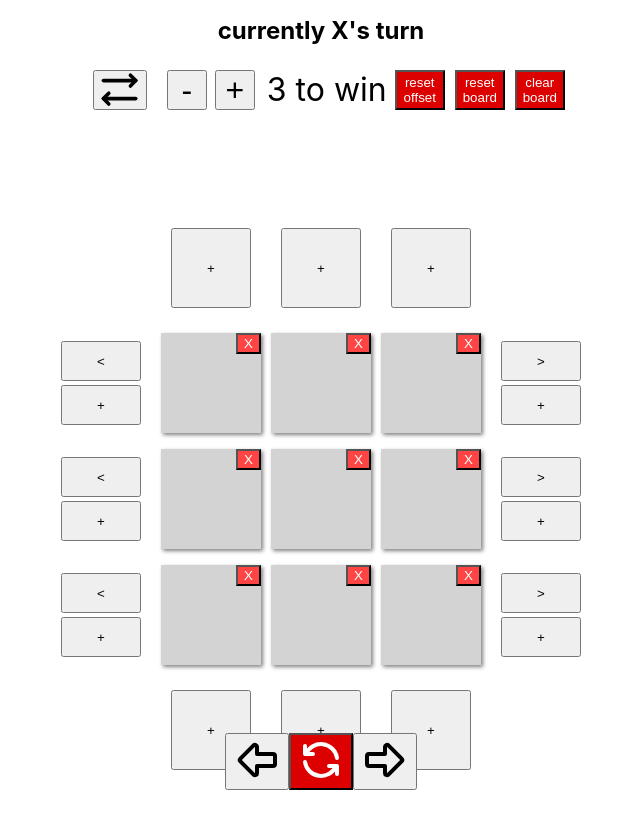
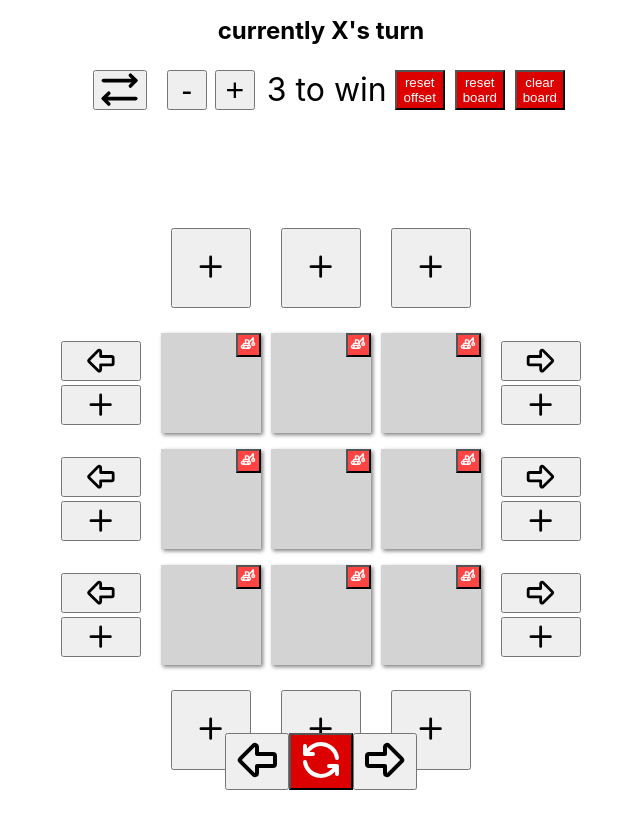
Before and after one commit to collaboracode/jaggytictactoe, a React (Create React App) app: page / in a window 1280 px wide. Shown: the top 828 px of the page, without its empty margins (319-959 px from the left). Built offline with nearby package versions, Linux system fonts and the light colour scheme.

Commit message:
added icons and improved the logic

```diff
--- a/src/components/BoardDisplay.jsx
+++ b/src/components/BoardDisplay.jsx
@@ -1,3 +1,4 @@
+import { TbArrowBigRight, TbArrowBigLeft, TbPlus, TbWreckingBall } from "react-icons/tb"
 export default function Gameboard(props) {
 
   const style = {
@@ -42,6 +43,11 @@ export default function Gameboard(props) {
 
     },
     controls: {
+      button: {
+        display: 'flex',
+        justifyContent: 'center',
+        alignItems: 'center',
+      },
       moveLeft: {
         position: 'absolute',
         left: '-100%',
@@ -92,6 +98,7 @@ export default function Gameboard(props) {
         position: 'absolute',
         right: 0,
         top: 0,
+        padding: '0px 2px'
       },
       addLeftFullBar: {
         position: 'absolute',
@@ -140,6 +147,12 @@ export default function Gameboard(props) {
       },
     },
 
+    icon: {
+      fontSize: `${props.state.tileSize / 3}px`
+    },
+    smallIcon: {
+      fontSize: `${props.state.tileSize / 6}px`
+    }
   }
 
   const handleClick = (e) => {
@@ -158,15 +171,19 @@ export default function Gameboard(props) {
   }
   const showControls = (row, col) => {
     return {
-      moveLeft: col === 0
+      moveLeft: props.state.board?.[row]?.[col] !== "blank"
+        && (col === 0
           || (
             props.state.board[row].slice(0, col).filter(item => item !== 'blank').length === 0
-          )
+            && props.state.board?.[row]?.[col] !== "blank"
+          ))
       ,
-      moveRight: col === props?.state?.board?.[row].length - 1
+      moveRight: props.state.board?.[row]?.[col] !== "blank"
+        && (col === props?.state?.board?.[row].length - 1
           || (
             props.state.board[row].slice(col + 1).filter(item => item !== 'blank').length === 0
-        )
+            && props.state.board?.[row]?.[col] !== "blank"
+          ))
       ,
       addLeft: (props?.state?.board?.[row]?.[col - 1] === undefined
         && props.state.board?.[row]?.[col] !== "blank")
@@ -175,15 +192,22 @@ export default function Gameboard(props) {
         || (col === 0
           && props.state.board?.[row]?.[col] !== "blank"),
 
-      addRight: (props.state.board?.[row]?.[col + 1] === "blank"
-        && props.state.board?.[row]?.[col] !== "blank")
-        || (props.state.board?.[row]?.[col + 1] === undefined
-          && props.state.board?.[row]?.[col] !== "blank")
-        || (col === props.state.board?.[row].length - 1
-          && props.state.board?.[row]?.[col] !== "blank"),
+      addRight: (
+        props.state.board?.[row]?.[col] !== "blank"
+      )
+        && (
+          (
+            props.state.board?.[row]?.[col + 1] === undefined
+            || props.state.board?.[row]?.[col + 1] === 'blank'
+          )
+          || (
+            props.state.board[row].slice(col + 1).filter(item => item !== 'blank').length === 0
+          )
+        ),
 
       addUp: (
         props.state.board?.[row]?.[col] !== "blank"
+      )
         && (
           props.state.board?.[row - 1]?.[col + props.state.offset[row] - props.state.offset[row - 1]] === undefined
           || props.state.board?.[row - 1]?.[col + props.state.offset[row] - props.state.offset[row - 1]] === "blank"
@@ -195,17 +219,9 @@ export default function Gameboard(props) {
         && (
           props.state.board?.[row - 1]?.[(col + 1) + props.state.offset[row] - props.state.offset[row - 1]] === undefined
           || props.state.board?.[row - 1]?.[(col + 1) + props.state.offset[row] - props.state.offset[row - 1]] === "blank"
-        )
-      )
-      // || (
-      //   props.state.board?.[row - 1]?.[col + props.state.offset[row] - props.state.offset[row - 1]] === "blank"
-      //   && props.state.board[row][col + props.state.offset[row] - props.state.offset[- 1]] !== "blank"
-      //   && props.state.board?.[row]?.[col] !== "blank"
-      // )
-      ,
+        ),
 
       addDown: (
-        (
         props.state.board?.[row + 1]?.[col + props.state.offset[row] - props.state.offset[row + 1]] === undefined
         || props.state.board?.[row + 1]?.[col + props.state.offset[row] - props.state.offset[row + 1]] === "blank"
       )
@@ -221,17 +237,8 @@ export default function Gameboard(props) {
         && (
           props.state.board?.[row + 2]?.[(col) + props.state.offset[row] - props.state.offset[row + 2]] === undefined
           || props.state.board?.[row + 2]?.[(col) + props.state.offset[row] - props.state.offset[row + 2]] === "blank"
-        )
-      )
-      // || (
-      //   props.state.board?.[row + 1]?.[col + props.state.offset[row] - props.state.offset[row + 1]] === "blank"
-      //   && props.state.board?.[row]?.[col] !== "blank"
-      // )
-      ,
+        ),
 
-      // todo make it so the remove is on all non blank spaces and use row and col to remove it with [...board[row].slice(0, col), ...board[row].slice(col)]
-      // removeLeft: col === 0 && props.state.board?.[row]?.[col] !== "blank",
-      // removeRight: col === props.state.board[row].length - 1 && props.state.board?.[row]?.[col] !== "blank",
       removeCol: props.state.board?.[row]?.[col] !== "blank"
     }
   }
@@ -269,7 +276,8 @@ export default function Gameboard(props) {
                       onClick={() => {
                         props.dispatch({ type: "offset", value: "decrement", offsetIndex: i, row: i, col: j })
                       }}
-                    >{"<"}
+                    ><TbArrowBigLeft style={style.icon} />
+                      {/* {"<"} */}
                     </button>}
                     {showControls(i, j).moveRight && <button
                       className={'btn-hover'}
@@ -277,125 +285,70 @@ export default function Gameboard(props) {
                       onClick={() => {
                         props.dispatch({ type: "offset", value: "increment", offsetIndex: i, row: i, col: j })
                       }}
-                    >{">"}
+                    ><TbArrowBigRight style={style.icon} />
+                      {/* {">"} */}
                     </button>}
-                    {/* <button
-                      className={'btn-hover'}
-                      style={{ ...style.controls.removeLeft, ...{ display: `${showControls(i, j).removeLeft === true ? '' : 'none'}` } }}
-                      data-row={i}
-                      // data-function={"col"}
-                      value={-1}
-                      onClick={() => {
-                        props.dispatch({ type: "col", value: "decrement", row: i, col: j })
-                      }}
-                    // onClick={props.handleRows}
-                    >-
-                    </button> */}
                     {showControls(i, j).removeCol && <button
                       className={'remover'}
                       style={{ ...style.controls.removeCol }}
                       data-row={i}
-                      // data-function={"col"}
-                      // value={-1}
                       onClick={() => {
                         props.dispatch({ type: "remove", row: i, col: j })
                       }}
-                    // onClick={props.handleRows}
-                    >X
+                    ><TbWreckingBall style={style.smallIcon} />
                     </button>}
                     {showControls(i, j).addLeft && <button
                       className={'btn-hover'}
                       style={{
                         // todo work on this type of logic to get bottons working nicely
-                        ...(showControls(i, j).addLeft
-                          && (showControls(i, j - 2).addRight
-                            || row[j - 2] === 'blank')
-                        )
-                          ? ((showControls(i, j).addLeft)
+                        ...(
+                          showControls(i, j).addLeft
                           && !showControls(i, j).moveLeft
                           && (row[j - 2] === 'blank' || showControls(i, j - 2).addRight)
                         )
                           ? style.controls.addLeftFullBlock
                           : style.controls.addLeftFullBar
-                          : style.controls.addLeft,
-                        // ...style.controls.addLeft,
-                        // ...{ display: `${showControls(i, j).addLeft ? '' : 'none'}` }
                       }}
                       data-row={i}
-                      // data-function={"col"}
-                      // value={1}
                       onClick={() => {
                         props.dispatch({ type: "add", value: "increment", direction: 'left', row: i, col: j })
                       }}
-                    // onClick={props.handleRows}
-                    >+
+                    ><TbPlus style={style.icon} />
                     </button>}
-                    {((showControls(i, j).addRight && !showControls(i, j + 2).addLeft) || (showControls(i, j).addRight && j === row.length - 1)) && <button
+                    {showControls(i, j).addRight && <button
                       className={'btn-hover'}
                       style={{
-                        // ...showControls(i, j).addRight
-                        //   && showControls(i, j + 2).addLeft
-                        //   ? style.controls.addRightFullBar
-                        //   : style.controls.addRight,
-                        ...(showControls(i, j).addRight
-                          && (showControls(i, j + 2).addLeft
-                            || row[j + 2] === 'blank')
-                        )
-                          ? ((showControls(i, j).addRight)
+                        ...(
+                          showControls(i, j).addRight
                           && !showControls(i, j).moveRight
                           && (row[j + 2] === 'blank' || showControls(i, j + 2).addLeft)
                         )
                           ? style.controls.addRightFullBlock
-                            : style.controls.addRightFullBar
-                          : style.controls.addLeft,
+                          : style.controls.addRightFullBar,
                       }}
-                      data-row={i}
-                      // data-function={"col"}
-                      // value={1}
                       onClick={() => {
                         props.dispatch({ type: "add", value: "increment", direction: 'right', row: i, col: j })
                       }}
-                    // onClick={props.handleRows}
-                    >+
+                    ><TbPlus style={style.icon} />
                     </button>}
                     {showControls(i, j).addUp && <button
                       className={'btn-hover'}
                       style={{ ...style.controls.addFullBlockUp, ...{ display: `${showControls(i, j).addUp === true ? '' : 'none'}` } }}
                       data-row={i}
-                      // data-function={"col"}
-                      // value={1}
                       onClick={() => {
                         props.dispatch({ type: "add", value: "increment", direction: 'up', row: i, col: j })
                       }}
-                    // onClick={props.handleRows}
-                    >+
+                    ><TbPlus style={style.icon} />
                     </button>}
                     {showControls(i, j).addDown && <button
                       className={'btn-hover'}
                       style={{
-                        // ...style.controls.addDown,
-
-
-                        // ? ((showControls(i, j).addUp)
-                        //   // && !showControls(i, j).moveLeft
-                        //   && i + 1 < props.state.board.length
-                        //   && (props.state.board[i + 2][j - 2 + props.state.offset[i] - props.state.offset[i + 2]] === 'blank' || showControls(i, j - 2).addUp)
-                        // )
                         ...style.controls.addFullBlockDown
-                        // : style.controls.addDown
-                        // : style.controls.addDown,
-
-
-                        //  ...{display: `${showControls(i, j).addDown === true ? '' : 'none'}` }
                       }}
-                      // data-row={i}
-                      // data-function={"col"}
-                      // value={1}
                       onClick={() => {
                         props.dispatch({ type: "add", value: "increment", direction: 'down', row: i, col: j })
                       }}
-                    // onClick={props.handleRows}
-                    >+
+                    ><TbPlus style={style.icon} />
                     </button>}
                   </li>
                 )
--- a/src/functions/reducer.js
+++ b/src/functions/reducer.js
@@ -139,12 +139,6 @@ const reducer = (state, action) => {
         let offsetMutatorVariable = [...state.offset]
         let index = Number(action.offsetIndex)
         offsetMutatorVariable[Number(index)] += Number(val)
-        if (offsetMutatorVariable[Number(index)] > Number(state.offsetRange)) {
-          offsetMutatorVariable[Number(index)] = Number(state.offsetRange)
-        }
-        else if (offsetMutatorVariable[Number(index)] < 0 - Number(state.offsetRange)) {
-          offsetMutatorVariable[Number(index)] = 0 - Number(state.offsetRange)
-        }
         return [...offsetMutatorVariable]
       }
 
```
Lines whose indentation alone changed are shown as unchanged.
